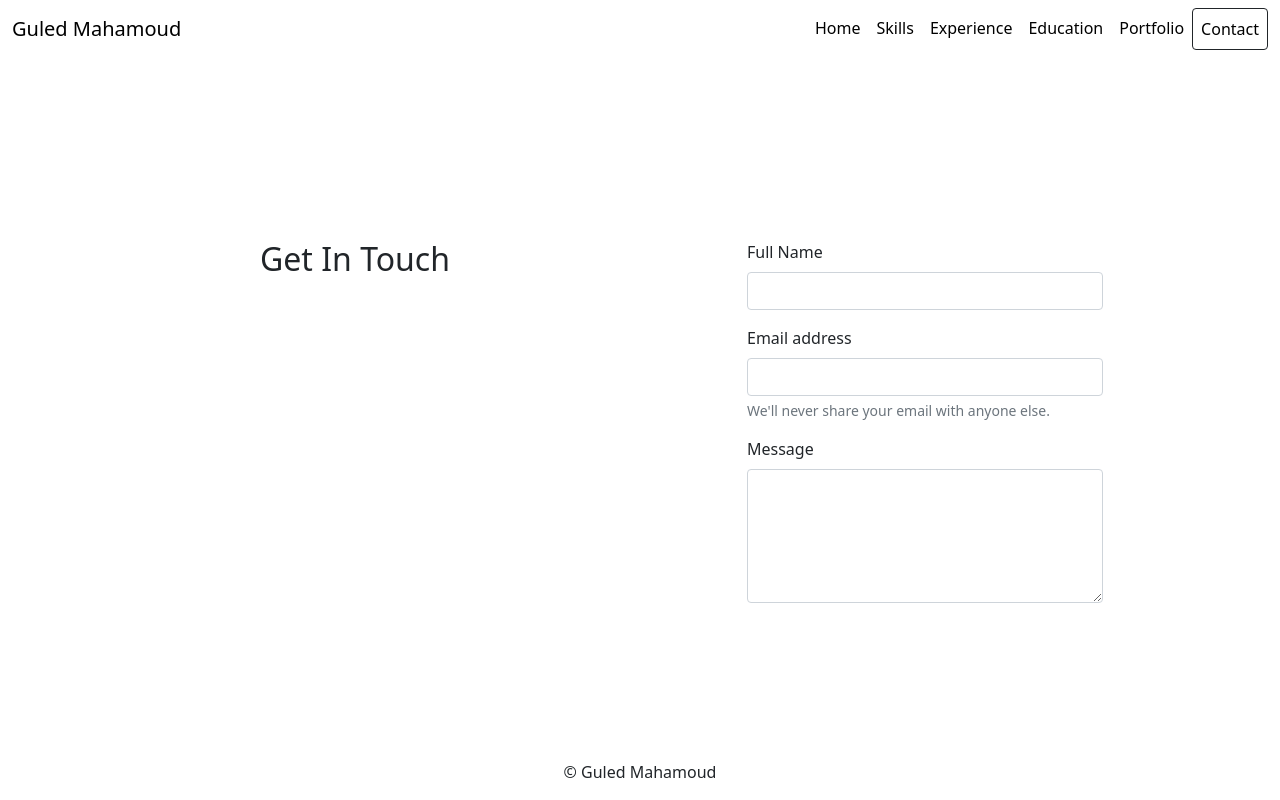
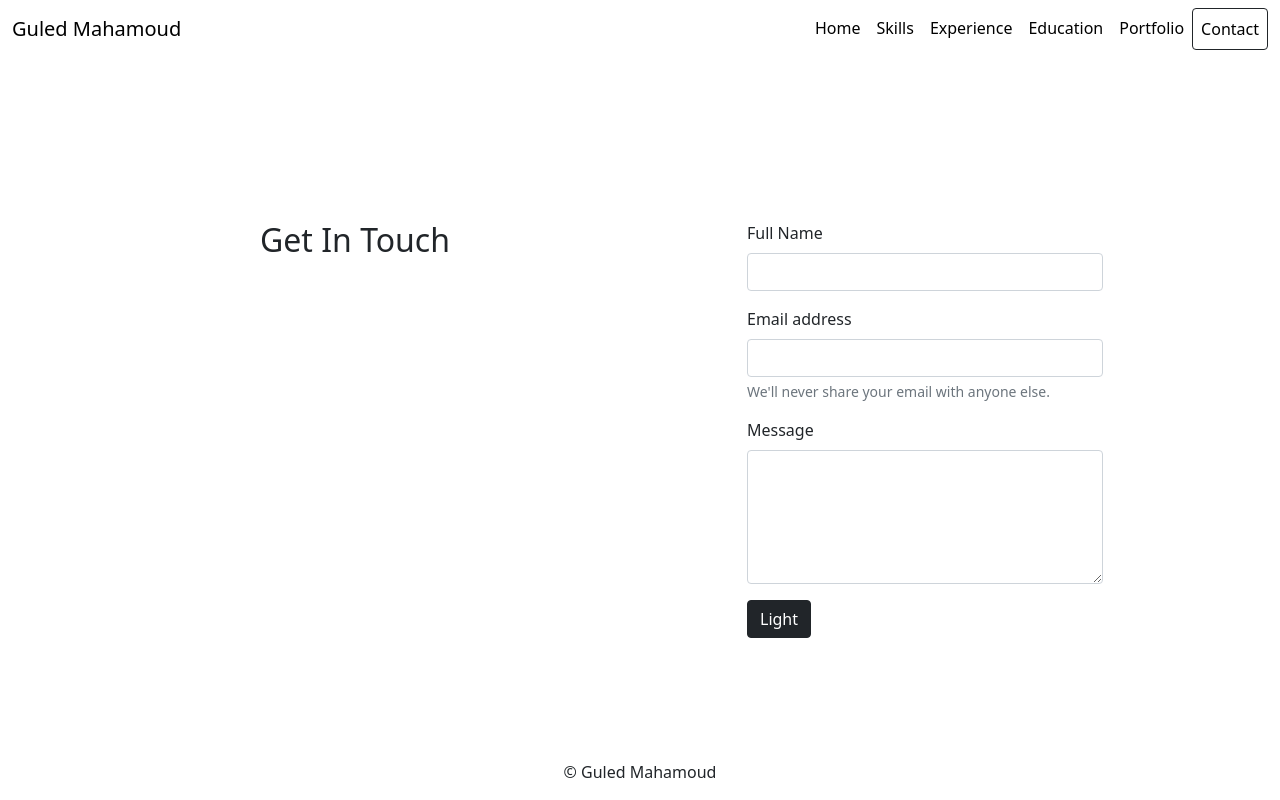
Before and after one commit to gammaled/my-resume-website, a Flask app: page /contact in a window 1280 px wide. Run offline with Flask 2, Linux system fonts and the light colour scheme; some libraries are stand-ins or nearby versions.

Commit message:
added submit button to contact form

```diff
--- a/templates/contact.html
+++ b/templates/contact.html
@@ -18,6 +18,7 @@
                 <label for="formGroupExampleInput2" class="form-label">Message</label>
                 <textarea class="form-control" id="formGroupExampleInput2" rows="5" required></textarea>
             </div>
+            <button type="submit" class="btn btn-dark">Light</button>
         </form>
     </div>
 </div>
```
